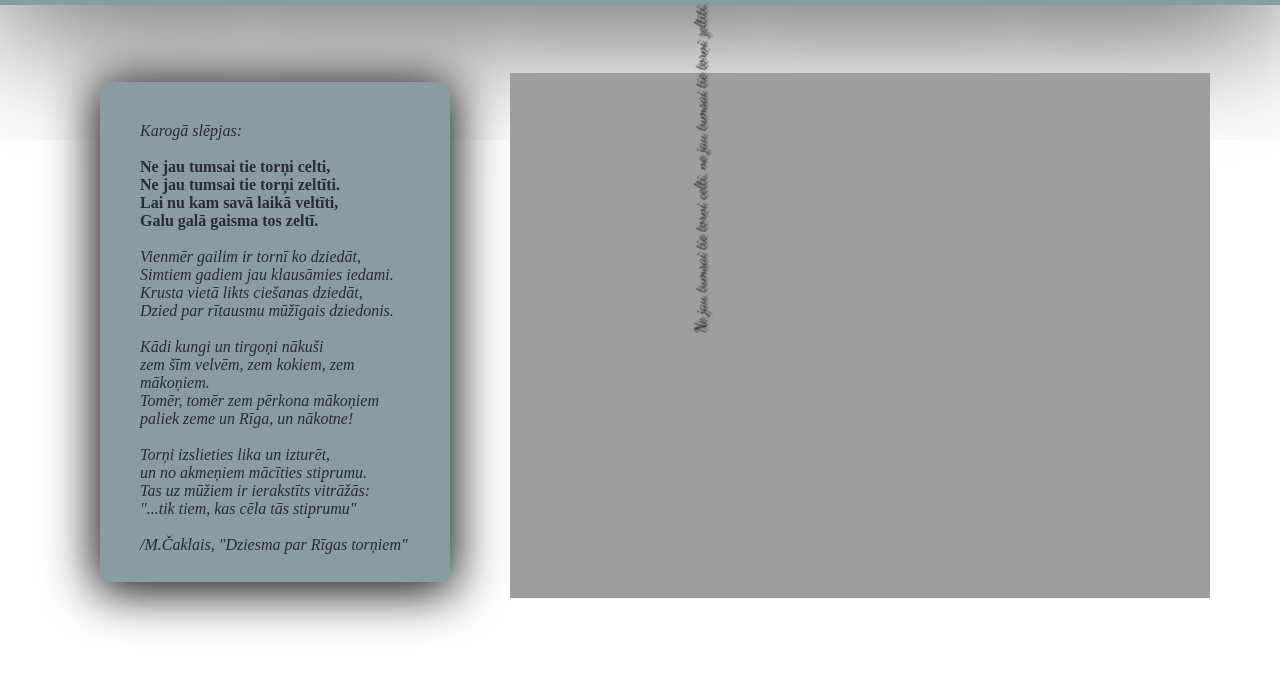
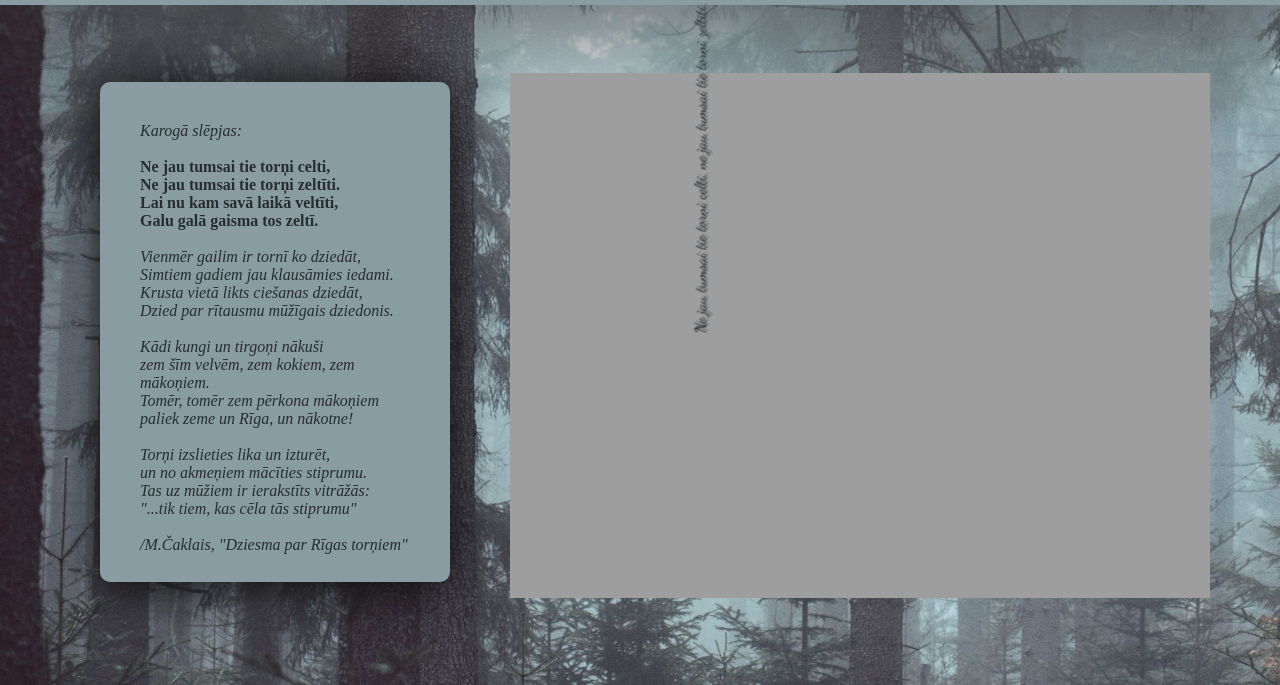
Before and after one commit to andkristine/apsveikums_md, a plain HTML site: page index.html in a window 1280 px wide. Shown: the part 115-800 px from the top of the page. Drawn offline with Linux system fonts and the light colour scheme; the site is published under a folder, as on GitHub Pages, so addresses that start at the root find nothing.

Commit message:
Update style.css

```diff
--- a/css/style.css
+++ b/css/style.css
@@ -7,7 +7,7 @@
 }
 
 body {
-    background-image: url("/images/wp5224000-misty-morning-forest-wallpapers.jpg");
+    background-image: url("../images/wp5224000-misty-morning-forest-wallpapers.jpg");
     background-position: center;
     background-repeat: no-repeat;
     background-size: cover;
```
